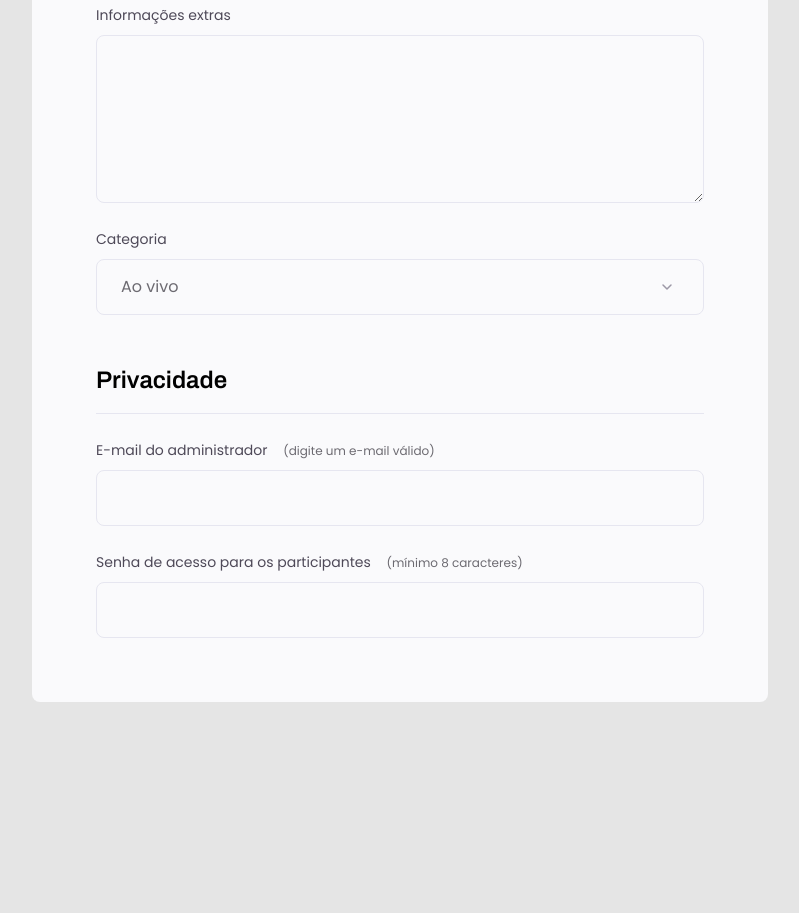
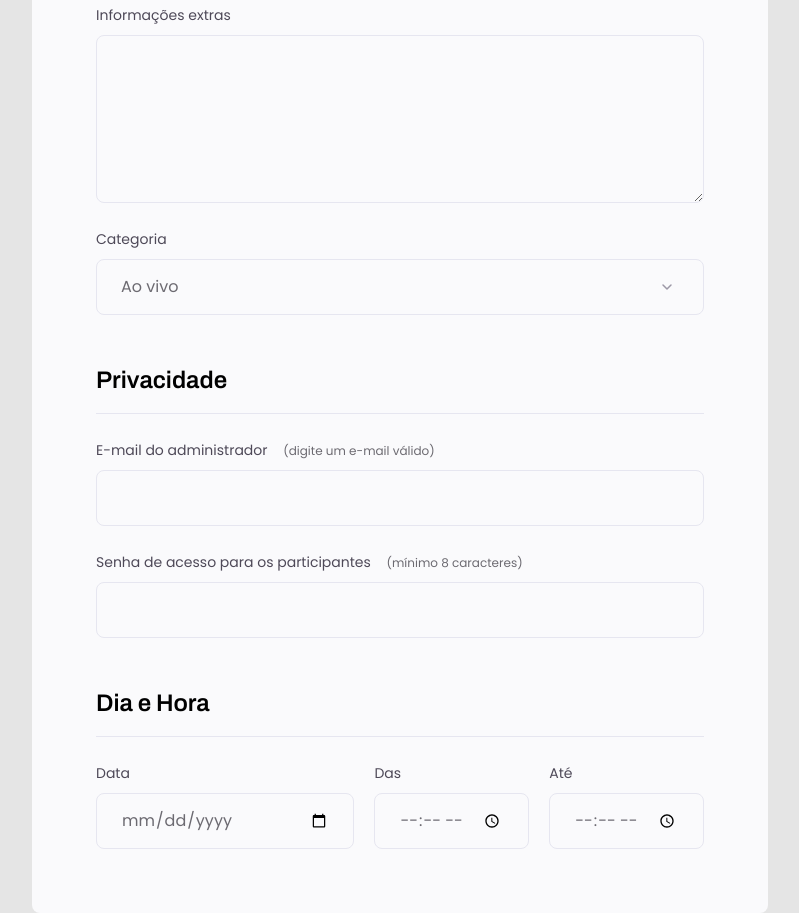
Before and after one commit to MiPigurim/Rocketseat-Formul-rio, a plain HTML site: page index.html in a window 1280 px wide. Shown: the part 744-1657 px from the top of the page, without its empty margins (240-1039 px from the left). Before the commit the page ends 1446 px from the top, so only its background shows below. Drawn offline with Linux system fonts and the light colour scheme.

Commit message:
feat: field "Data e Hora"

```diff
--- a/index.html
+++ b/index.html
@@ -67,8 +67,34 @@
 
           <div class="input-wrapper">
             <label for="event-password">Senha de acesso para os participantes <span>(mínimo 8 caracteres)</span></label>
-            <input type="text" id="event-password">
+            <input type="password" id="event-password">
           </div>
+
+        </div>
+      </fieldset>
+
+      <fieldset>
+        <div class="fieldset-wrapper">
+          <legend>Dia e Hora</legend>
+
+          <div class="col-3">
+            <div class="input-wrapper">
+              <label for="event-date">Data</label>
+              <input type="date" id="event-data">
+            </div>
+
+            <div class="input-wrapper">
+              <label for="event-begin">Das</label>
+              <input type="time" id="event-begin">
+            </div>
+
+            <div class="input-wrapper">
+              <label for="event-end">Até</label>
+              <input type="time" id="event-end">
+            </div>
+          </div>
+
+
 
         </div>
       </fieldset>
--- a/style.css
+++ b/style.css
@@ -124,3 +124,12 @@ fieldset legend {
   background-repeat: no-repeat;
   background-position: right 24px top 50%;
 }
+
+.col-3 {
+  display: flex;
+  gap: 20px;
+}
+
+.col-3 > div:nth-child(1) {
+  width: 100%;
+}
```
